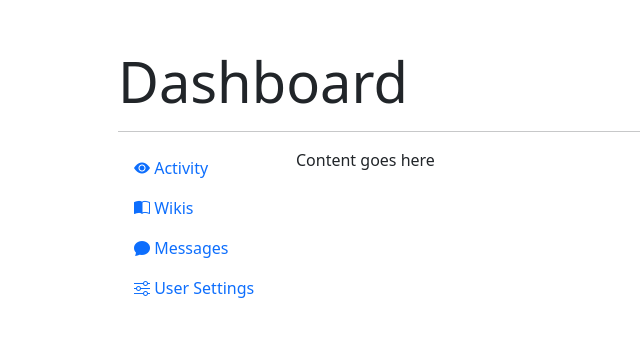
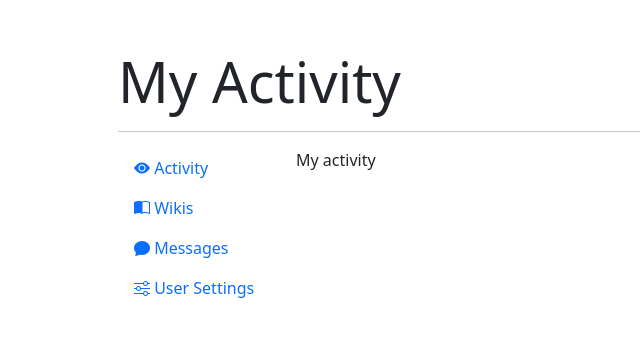
Before and after one commit to OracleNine/Renaissance, a Django app: page /dashboard/ in a window 1280 px wide. Shown: the part 56-393 px from the top of the page, without its empty margins (0-640 px from the left). Run offline with Django 5.2, Linux system fonts and the light colour scheme; the visitor is signed in with stand-in values (Sample User, id 1).

Commit message:
Added my wikis and activity tabs

```diff
--- a/core/templates/core/navigation/nav-dashboard.html
+++ b/core/templates/core/navigation/nav-dashboard.html
@@ -1,6 +1,6 @@
 <nav class="nav flex-column">
-  <a class="nav-link" aria-current="page" href="#"><i class="bi bi-eye-fill"></i> Activity</a>
-  <a class="nav-link" href="/my-wikis"><i class="bi bi-book-half"></i> Wikis</a>
+  <a class="nav-link" aria-current="page" href="/dashboard/"><i class="bi bi-eye-fill"></i> Activity</a>
+  <a class="nav-link" href="/dashboard/wikis"><i class="bi bi-book-half"></i> Wikis</a>
   <a class="nav-link" href="#"><i class="bi bi-chat-fill"></i> Messages</a>
   <a class="nav-link" href="#"><i class="bi bi-sliders"></i> User Settings</a>
 </nav>
--- /dev/null
+++ b/core/templates/core/social/activity.html
@@ -0,0 +1,9 @@
+{% extends "core/social/dashboard.html" %}
+
+{% block title %}My Activity{% endblock %}
+
+{% block dashboard-content %}
+
+<p>My activity</p>
+
+{% endblock %}
--- a/core/templates/core/social/dashboard.html
+++ b/core/templates/core/social/dashboard.html
@@ -1,18 +1,20 @@
 {% extends "core/base.html" %}
-
-{% block title %}Dashboard{% endblock %}
 
 {% block content %}
 
 <div class="container mx-10 p-5">
-    <h1 class="display-4">Dashboard</h1>
+    <h1 class="display-4">{% block title %}{% endblock %}</h1>
     <hr>
     <div class="row">
         <div class="col-sm-2">
             {% include 'core/navigation/nav-dashboard.html' %}
         </div>
         <div class="col-sm-10">
-            <p>Content goes here</p>
+            {% block dashboard-content %}
+                <div class="alert alert-success">
+                    <strong>Error:</strong> Something strange has happened.
+                </div>
+            {% endblock %}
         </div>
     </div>
 </div>
--- a/core/urls.py
+++ b/core/urls.py
@@ -5,5 +5,6 @@ from . import views
 urlpatterns = [
     path("", views.index, name="index"),
     path("signup/", views.signup, name="signup"),
-    path("dashboard/", views.dashboard, name="dashboard")
+    path("dashboard/", views.dashboard_activity, name="dashboard_activity"),
+    path("dashboard/wikis", views.dashboard_wikis, name="dashboard_wikis")
 ]
--- a/core/views.py
+++ b/core/views.py
@@ -24,8 +24,22 @@ def signup(request):
             form = RegisterForm()
         return render(request, "registration/signup.html", {"form": form})
 
-def dashboard(request):
+def dashboard_activity(request):
     if (request.user.is_authenticated):
-        return render(request, "core/social/dashboard.html")
+        return render(request, "core/social/activity.html")
     else:
         return redirect("/login")
+
+def dashboard_wikis(request):
+    if (request.user.is_authenticated):
+        profile = request.user.profile
+
+        return render(request, "core/social/wikis.html")
+    else:
+        return redirect("/login")
+
+def dashboard_create(request):
+    if (request.user.is_authenticated):
+        return render(request, "/core/social/create-wiki.html")
+    else:
+        return redirect("/login")
--- a/wiki/models.py
+++ b/wiki/models.py
@@ -8,7 +8,7 @@ class Role(models.Model):
 
 class Member(models.Model):
     wiki = models.ForeignKey(Wiki, on_delete=models.CASCADE)
-    profile = models.OneToOneField(Profile, on_delete=models.CASCADE)
+    profile = models.ForeignKey(Profile, on_delete=models.CASCADE)
     roles = models.ManyToManyField(Role)
 
 class Tag(models.Model):
```
Also changed, not shown: core/templates/core/social/my-wikis.html (deleted, +0 -20 lines), core/templates/core/social/wikis.html (added, +22 -0 lines), core/static/core/img/resonance.jpg (added), core/static/resonance.png (deleted), core/templates/core/create-wiki.html (deleted), core/templates/core/social/create-wiki.html (added), wiki/migrations/0002_alter_member_profile.py (added).
